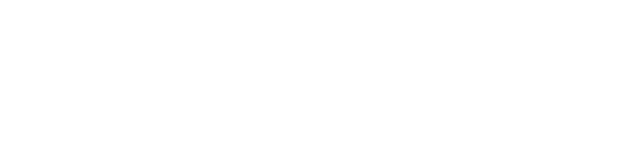
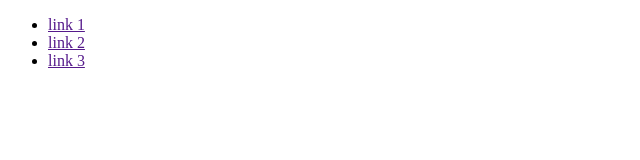
Before and after one commit to Israel2709/clases-nancy, a plain HTML site: page index.html in a window 1280 px wide. Shown: the whole page, without its empty margins (0-640 px from the left). Drawn offline with Linux system fonts and the light colour scheme.

Commit message:
Creación de navbar

```diff
--- a/index.html
+++ b/index.html
@@ -7,6 +7,12 @@
     <title>Document</title>
 </head>
 <body>
-
+    <nav>
+        <ul>
+            <li><a href="">link 1</a></li>
+            <li><a href="">link 2</a></li>
+            <li><a href="">link 3</a></li>
+        </ul>
+    </nav>
 </body>
 </html>
```
